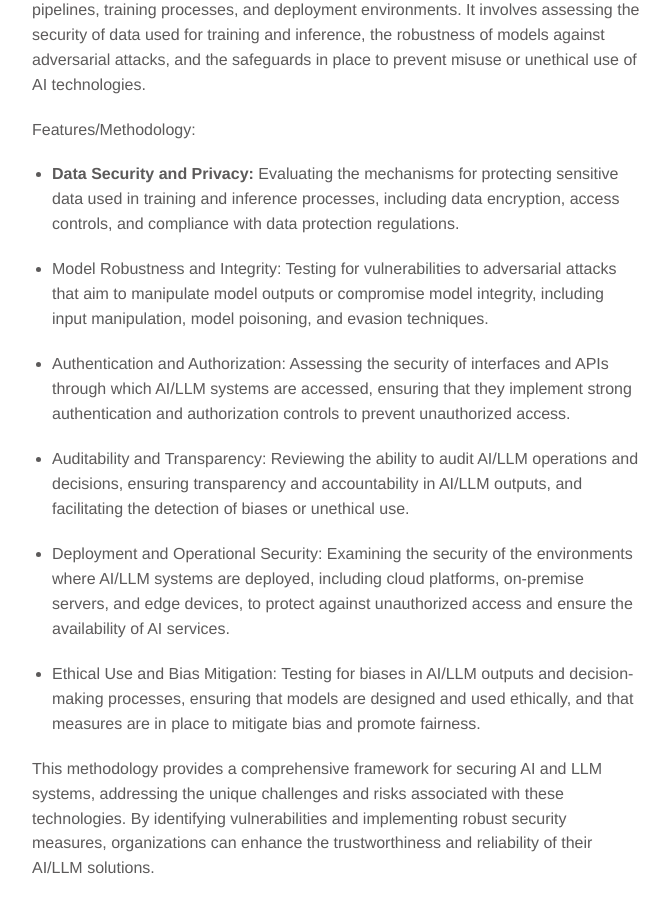
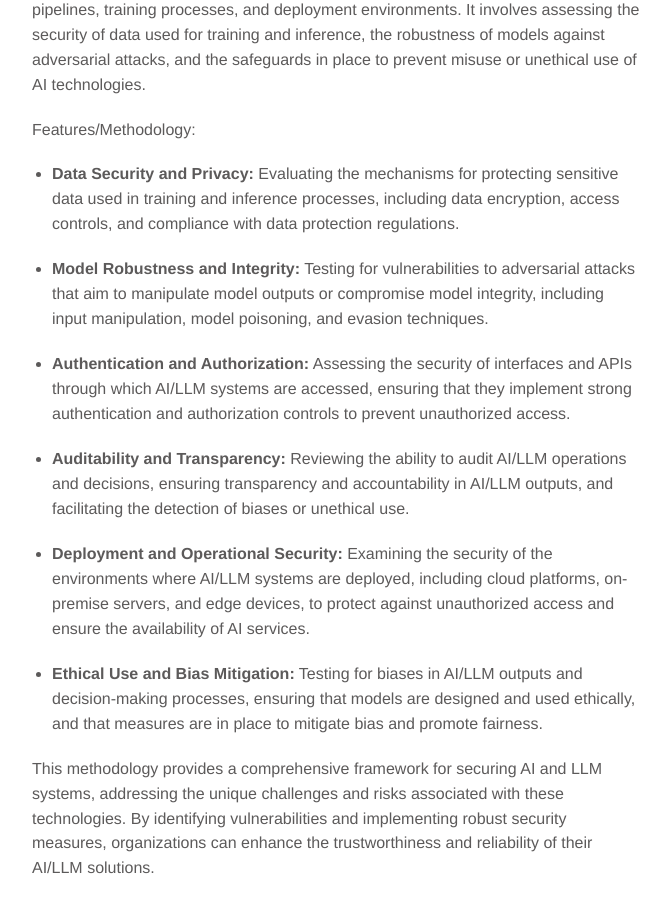
Before and after one commit to strategicdefense/strategicdefense.github.io, a Jekyll site: the page built from _services/ai-llm.md, in a window 1280 px wide and 900 px high, scrolled down 1406 px. Shown: the whole window, without its empty margins (143-813 px from the left). Built offline with Jekyll 4.4.1, drawn with Linux system fonts in a browser that asks for light colours.

Commit message:
ai updates

```diff
--- a/_services/ai-llm.md
+++ b/_services/ai-llm.md
@@ -20,15 +20,15 @@ Features/Methodology:
 
 - **Data Security and Privacy:** Evaluating the mechanisms for protecting sensitive data used in training and inference processes, including data encryption, access controls, and compliance with data protection regulations.
 
-- Model Robustness and Integrity: Testing for vulnerabilities to adversarial attacks that aim to manipulate model outputs or compromise model integrity, including input manipulation, model poisoning, and evasion techniques.
+- **Model Robustness and Integrity:** Testing for vulnerabilities to adversarial attacks that aim to manipulate model outputs or compromise model integrity, including input manipulation, model poisoning, and evasion techniques.
 
-- Authentication and Authorization: Assessing the security of interfaces and APIs through which AI/LLM systems are accessed, ensuring that they implement strong authentication and authorization controls to prevent unauthorized access.
+- **Authentication and Authorization:** Assessing the security of interfaces and APIs through which AI/LLM systems are accessed, ensuring that they implement strong authentication and authorization controls to prevent unauthorized access.
 
-- Auditability and Transparency: Reviewing the ability to audit AI/LLM operations and decisions, ensuring transparency and accountability in AI/LLM outputs, and facilitating the detection of biases or unethical use.
+- **Auditability and Transparency:** Reviewing the ability to audit AI/LLM operations and decisions, ensuring transparency and accountability in AI/LLM outputs, and facilitating the detection of biases or unethical use.
 
-- Deployment and Operational Security: Examining the security of the environments where AI/LLM systems are deployed, including cloud platforms, on-premise servers, and edge devices, to protect against unauthorized access and ensure the availability of AI services.
+- **Deployment and Operational Security:** Examining the security of the environments where AI/LLM systems are deployed, including cloud platforms, on-premise servers, and edge devices, to protect against unauthorized access and ensure the availability of AI services.
 
-- Ethical Use and Bias Mitigation: Testing for biases in AI/LLM outputs and decision-making processes, ensuring that models are designed and used ethically, and that measures are in place to mitigate bias and promote fairness.
+- **Ethical Use and Bias Mitigation:** Testing for biases in AI/LLM outputs and decision-making processes, ensuring that models are designed and used ethically, and that measures are in place to mitigate bias and promote fairness.
 
 This methodology provides a comprehensive framework for securing AI and LLM systems, addressing the unique challenges and risks associated with these technologies. By identifying vulnerabilities and implementing robust security measures, organizations can enhance the trustworthiness and reliability of their AI/LLM solutions.
 
```
